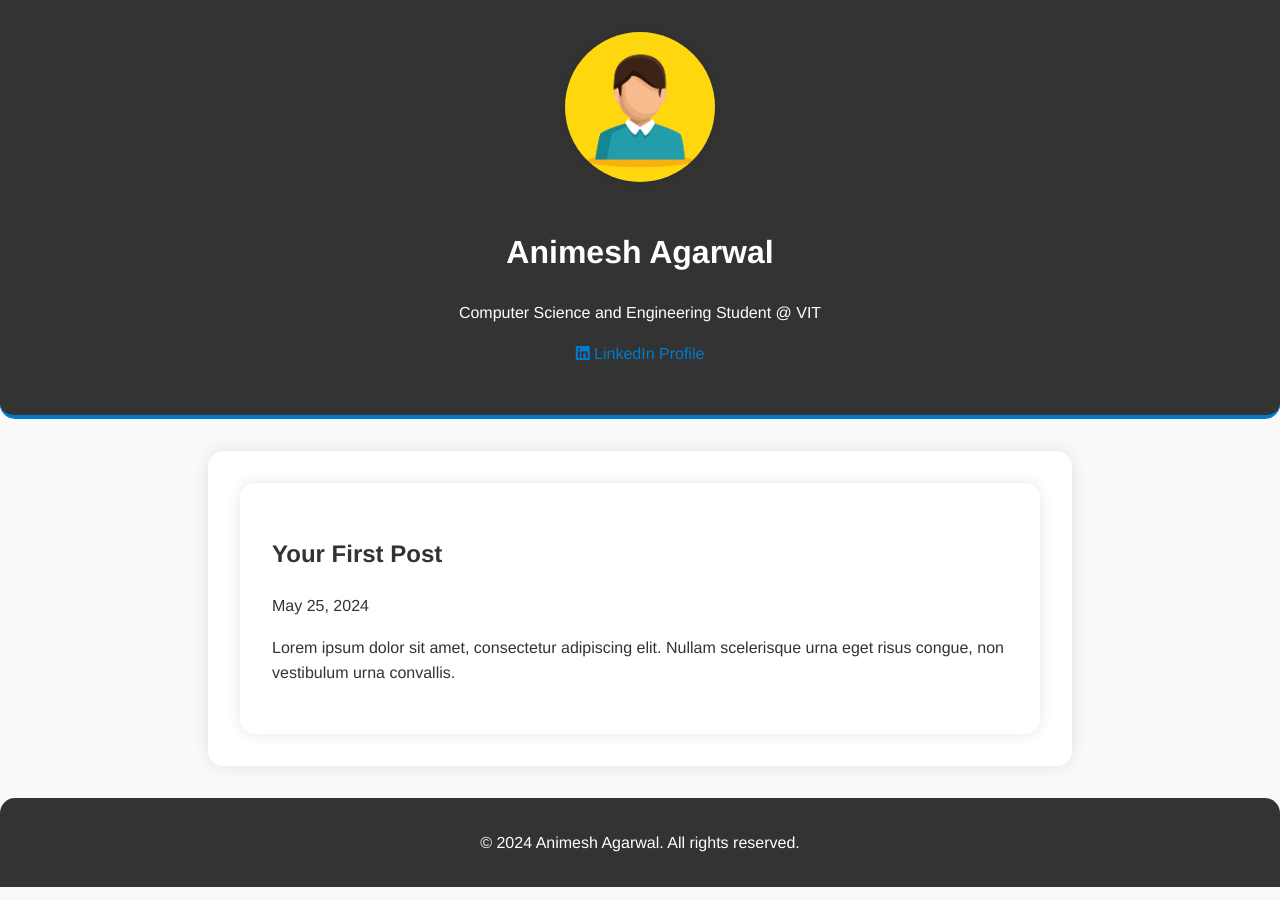
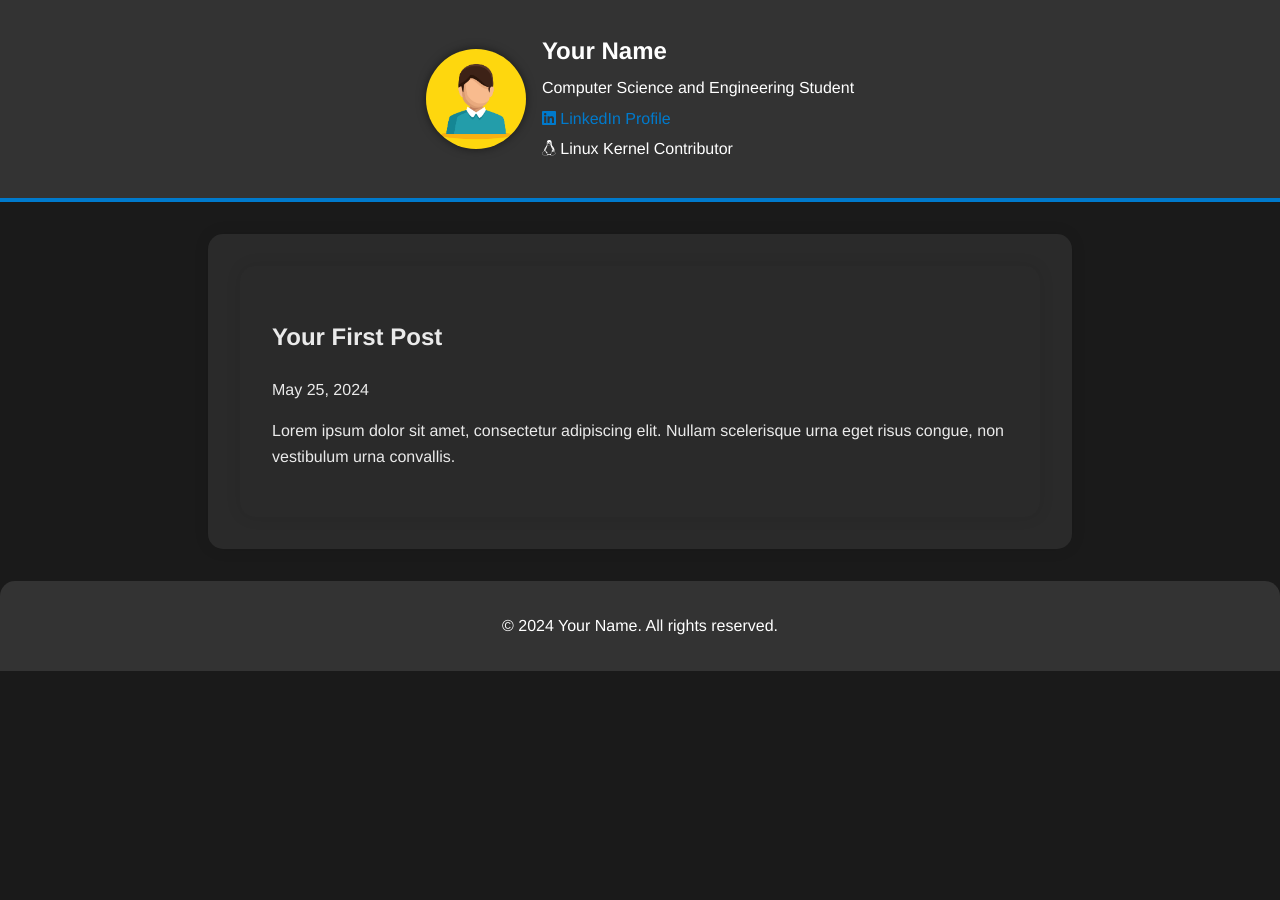
Before and after one commit to AnimeshAgarwal28/animeshagarwal28.github.io, a Jekyll site: the page built from _posts/2024-05-25-first-post.md, in a window 1280 px wide. Built offline with Jekyll 4.4.1, drawn with Linux system fonts in a browser that asks for light colours.

Commit message:
Changed ui.
Smaller header
Added Footer

```diff
--- a/_includes/header.html
+++ b/_includes/header.html
@@ -1,6 +1,9 @@
 <div class="profile">
   <img src="/assets/images/profile.jpg" alt="Profile Photo" class="profile-photo">
-  <h1>Animesh Agarwal</h1>
-  <p>Computer Science and Engineering Student @ VIT</p>
+  <div class="profile-info">
+    <h1>Your Name</h1>
+    <p>Computer Science and Engineering Student</p>
   <p><a href="https://www.linkedin.com/in/agarwal-animesh/"><i class="fab fa-linkedin"></i> LinkedIn Profile</a></p>
+    <p><i class="fab fa-linux"></i> Linux Kernel Contributor</p>
+  </div>
 </div>
--- a/_layouts/default.html
+++ b/_layouts/default.html
@@ -8,6 +8,7 @@
   <link rel="stylesheet" href="https://cdnjs.cloudflare.com/ajax/libs/font-awesome/5.15.4/css/all.min.css">
 </head>
 <body>
+  <div class="wrapper">
     <header>
       {% include header.html %}
     </header>
@@ -15,7 +16,9 @@
       {{ content }}
     </main>
      <footer>
-    <p>&copy; 2024 Animesh Agarwal. All rights reserved.</p>
+      <p>&copy; 2024 Your Name. All rights reserved.</p>
     </footer>
+  </div>
+
 </body>
 </html>
--- a/assets/css/style.css
+++ b/assets/css/style.css
@@ -3,37 +3,53 @@ body {
   line-height: 1.6;
   margin: 0;
   padding: 0;
-  background: #f9f9f9;
-  color: #333;
+  background: #1a1a1a;
+  color: #eaeaea;
 }
 
 header {
   background: #333;
   color: #fff;
+  text-align: center;
   padding: 1rem 0;
-  text-align: center;
   border-bottom: 4px solid #007acc;
-  border-radius: 0 0 15px 15px;
 }
-
+.wrapper{
+  min-height:100vh;
+}
 .profile {
-  text-align: center;
+  display: flex;
+  align-items: center;
+  justify-content: center;
   padding: 1rem 0;
 }
 
 .profile-photo {
-  width: 150px;
-  height: 150px;
+  width: 100px;
+  height: 100px;
   border-radius: 50%;
-  margin-bottom: 1rem;
-  box-shadow: 0 0 10px rgba(0, 0, 0, 0.1);
+  margin-right: 1rem;
+  box-shadow: 0 0 10px rgba(0, 0, 0, 0.5);
+}
+
+.profile-info {
+  text-align: left;
+}
+
+.profile-info h1 {
+  margin: 0;
+  font-size: 1.5rem;
+}
+
+.profile-info p {
+  margin: 0.3rem 0;
 }
 
 main {
   padding: 2rem;
   max-width: 800px;
   margin: 2rem auto;
-  background: #fff;
+  background: #2a2a2a;
   box-shadow: 0 0 15px rgba(0, 0, 0, 0.1);
   border-radius: 15px;
 }
@@ -45,7 +61,7 @@ main {
 .post {
   margin-bottom: 2rem;
   padding: 1rem;
-  background: #fff;
+  background: #333;
   border-radius: 15px;
   box-shadow: 0 0 10px rgba(0, 0, 0, 0.1);
 }
@@ -83,11 +99,12 @@ footer {
   background: #333;
   color: #fff;
   border-radius: 15px 15px 0 0;
+  width:100%;
 }
 
 article.post-content {
   padding: 2rem;
-  background: #fff;
+  background: #2a2a2a;
   border-radius: 15px;
   box-shadow: 0 0 15px rgba(0, 0, 0, 0.1);
 }
```
Lines whose indentation alone changed are shown as unchanged.
